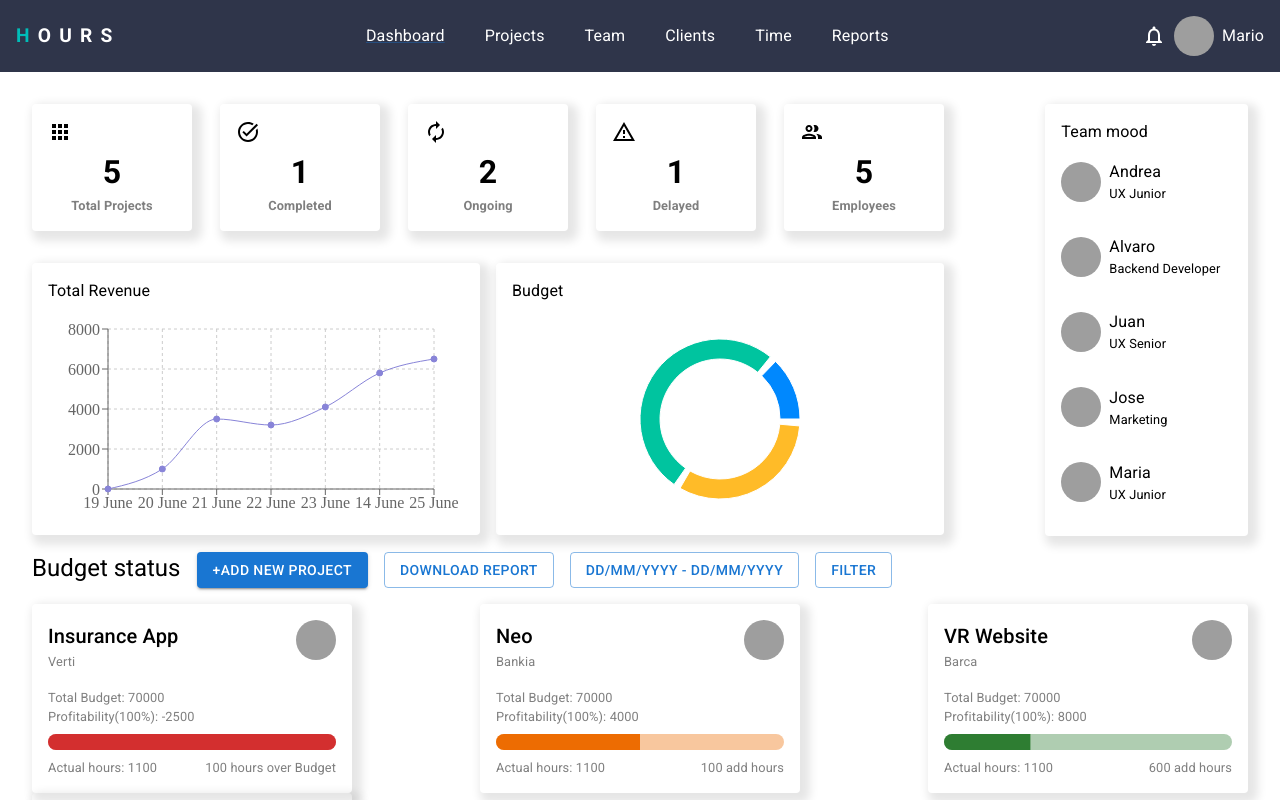
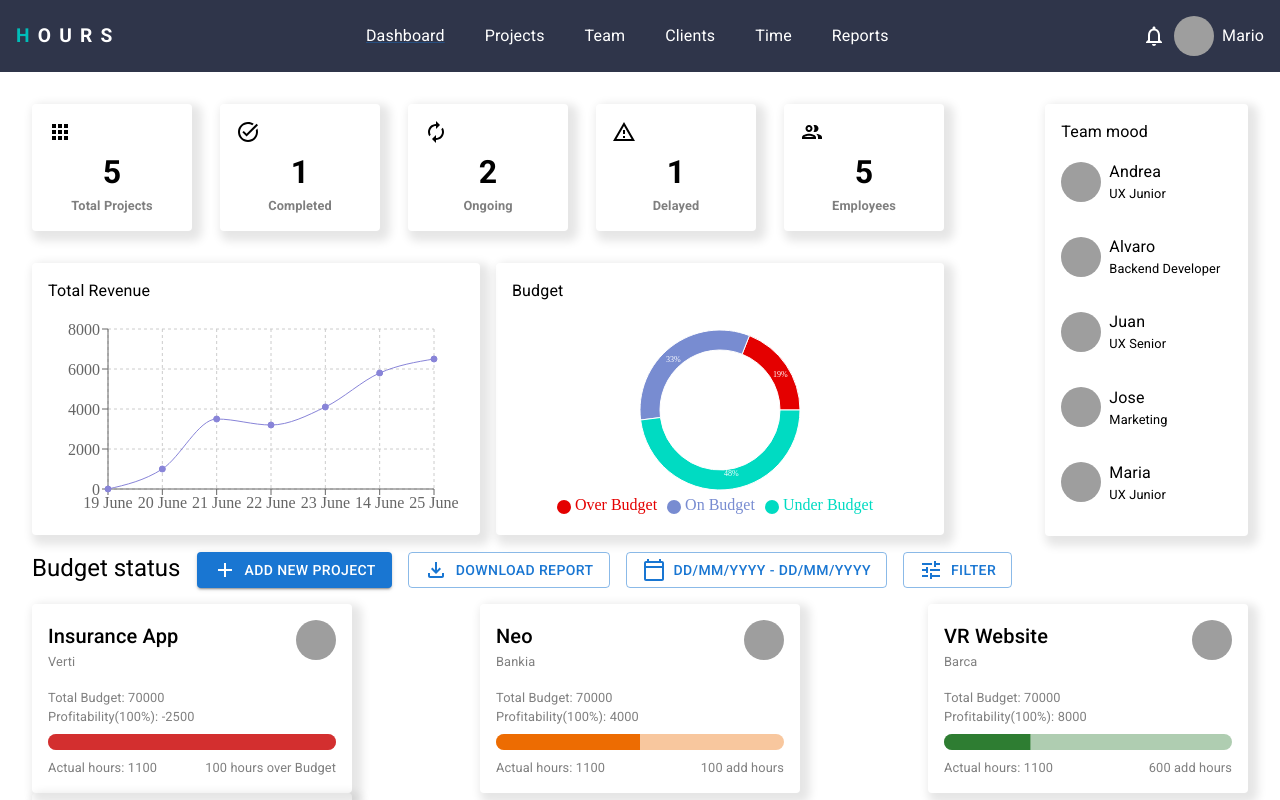
Before and after one commit to tuhindas30/project-manager-dashboard, a React (Vite) app: page / in a window 1280 px wide. Shown: the top 800 px of the page. Built offline with nearby package versions, Linux system fonts and the light colour scheme; grey boxes are pictures that could not be loaded.

Commit message:
Add budget chart legends

```diff
--- a/src/App.tsx
+++ b/src/App.tsx
@@ -11,6 +11,10 @@ import BudgetChart from "./components/BudgetChart";
 import employeeData from "./data/employees.json";
 import projectData from "./data/projects.json";
 import BudgetCard from "./components/BudgetCard";
+import TuneOutlinedIcon from "@mui/icons-material/TuneOutlined";
+import CalendarTodayOutlinedIcon from "@mui/icons-material/CalendarTodayOutlined";
+import FileDownloadOutlinedIcon from "@mui/icons-material/FileDownloadOutlined";
+import AddOutlinedIcon from "@mui/icons-material/AddOutlined";
 
 const headerCardData = [
   {
@@ -117,10 +121,22 @@ function App() {
         </Grid2>
         <Grid2 gap={2} marginBlock={"1rem"} container>
           <Typography variant="h5">Budget status</Typography>
-          <Button variant="contained">+Add New Project</Button>
-          <Button variant="outlined">Download Report</Button>
-          <Button variant="outlined">dd/mm/yyyy - dd/mm/yyyy</Button>
-          <Button variant="outlined">Filter</Button>
+          <Button variant="contained">
+            <AddOutlinedIcon style={{ marginRight: "0.5rem" }} /> Add New
+            Project
+          </Button>
+          <Button variant="outlined">
+            <FileDownloadOutlinedIcon style={{ marginRight: "0.5rem" }} />{" "}
+            Download Report
+          </Button>
+          <Button variant="outlined">
+            <CalendarTodayOutlinedIcon style={{ marginRight: "0.5rem" }} />
+            dd/mm/yyyy - dd/mm/yyyy
+          </Button>
+          <Button variant="outlined">
+            <TuneOutlinedIcon style={{ marginRight: "0.5rem" }} />
+            Filter
+          </Button>
         </Grid2>
         <Grid2 justifyContent={"space-between"} container>
           {projectData.map(
--- a/src/components/BudgetChart.tsx
+++ b/src/components/BudgetChart.tsx
@@ -1,4 +1,11 @@
-import { PieChart, Pie, Cell, ResponsiveContainer } from "recharts";
+import {
+  PieChart,
+  Pie,
+  Cell,
+  ResponsiveContainer,
+  PieLabelRenderProps,
+  Legend,
+} from "recharts";
 import data from "../data/budget.json";
 import { Grid2, styled, Typography } from "@mui/material";
 
@@ -10,10 +17,44 @@ const StyledCard = styled(Grid2)(() => ({
   "& .cardTitle": {
     marginBottom: "1rem",
   },
+  "& .pie": {
+    "& .recharts-pie-label-line": {
+      display: "none",
+    },
+  },
 }));
 
+const renderCustomizedLabel = ({
+  cx,
+  cy,
+  midAngle,
+  innerRadius,
+  outerRadius,
+  percent,
+}: PieLabelRenderProps) => {
+  const RADIAN = Math.PI / 180;
+  if (!innerRadius || !outerRadius) return "";
+  const radius =
+    (innerRadius as number) +
+    ((outerRadius as number) - (innerRadius as number)) * 0.2;
+  const x = (cx as number) + radius * Math.cos(-midAngle * RADIAN);
+  const y = (cy as number) + radius * Math.sin(-midAngle * RADIAN);
+
+  return (
+    <text
+      x={x}
+      y={y}
+      fill="white"
+      fontSize={"0.5rem"}
+      textAnchor={x > (cx as number) ? "start" : "end"}
+      dominantBaseline="central">
+      {`${(percent! * 100).toFixed(0)}%`}
+    </text>
+  );
+};
+
 const BudgetChart = () => {
-  const COLORS = ["#0088FE", "#00C49F", "#FFBB28", "#FF8042"];
+  const COLORS = ["#e40000", "#788cd1", "#00dbc2"];
   return (
     <StyledCard size={6}>
       <Typography className="cardTitle">Budget</Typography>
@@ -23,9 +64,9 @@ const BudgetChart = () => {
             data={data}
             innerRadius={60}
             outerRadius={80}
-            fill="#8884d8"
-            paddingAngle={5}
-            dataKey="value">
+            dataKey="value"
+            className="pie"
+            label={renderCustomizedLabel}>
             {data.map((_, index) => (
               <Cell
                 key={`cell-${index}`}
@@ -33,6 +74,7 @@ const BudgetChart = () => {
               />
             ))}
           </Pie>
+          <Legend />
         </PieChart>
       </ResponsiveContainer>
     </StyledCard>
--- a/src/data/budget.json
+++ b/src/data/budget.json
@@ -2,16 +2,16 @@
   {
     "id": 1,
     "name": "Over Budget",
-    "value": 2000
+    "value": 1900
   },
   {
     "id": 2,
-    "name": "Under Budget",
-    "value": 8000
+    "name": "On Budget",
+    "value": 3300
   },
   {
     "id": 3,
-    "name": "On Budget",
-    "value": 5000
+    "name": "Under Budget",
+    "value": 4800
   }
 ]
```
